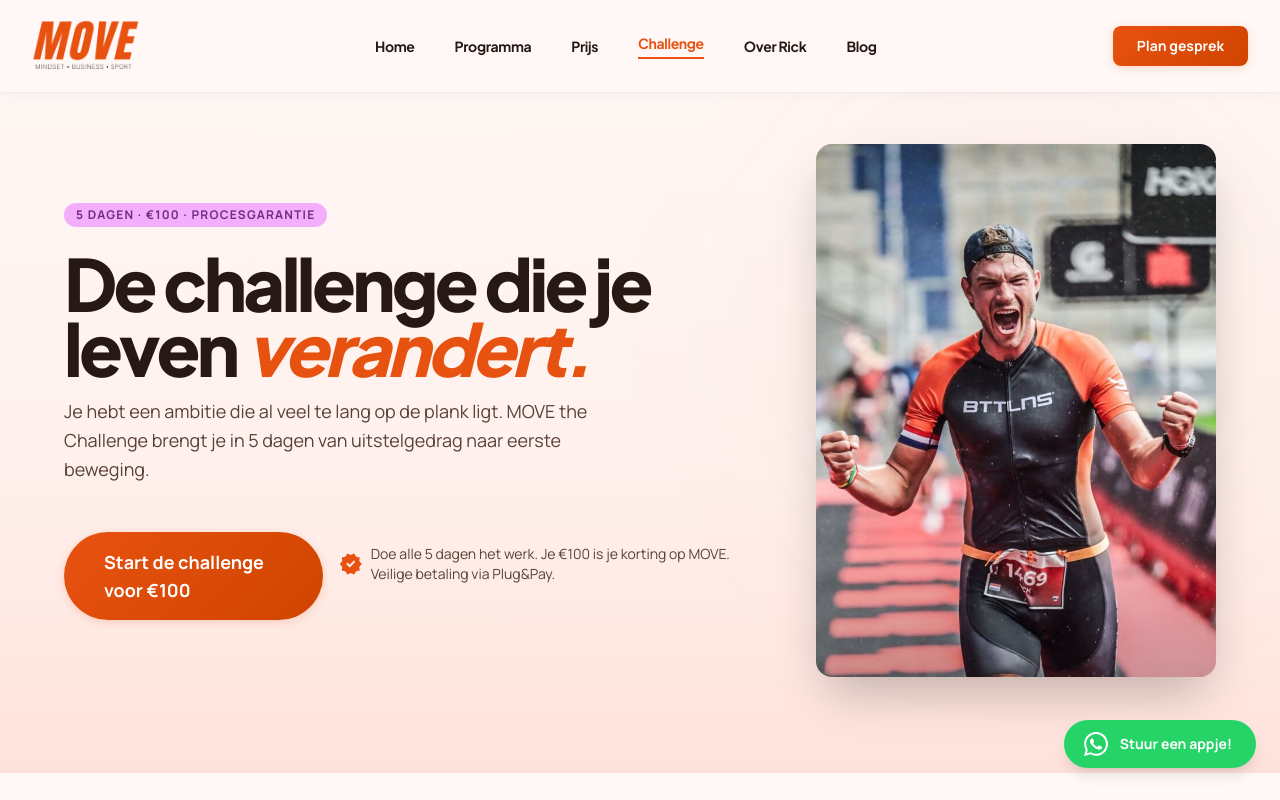
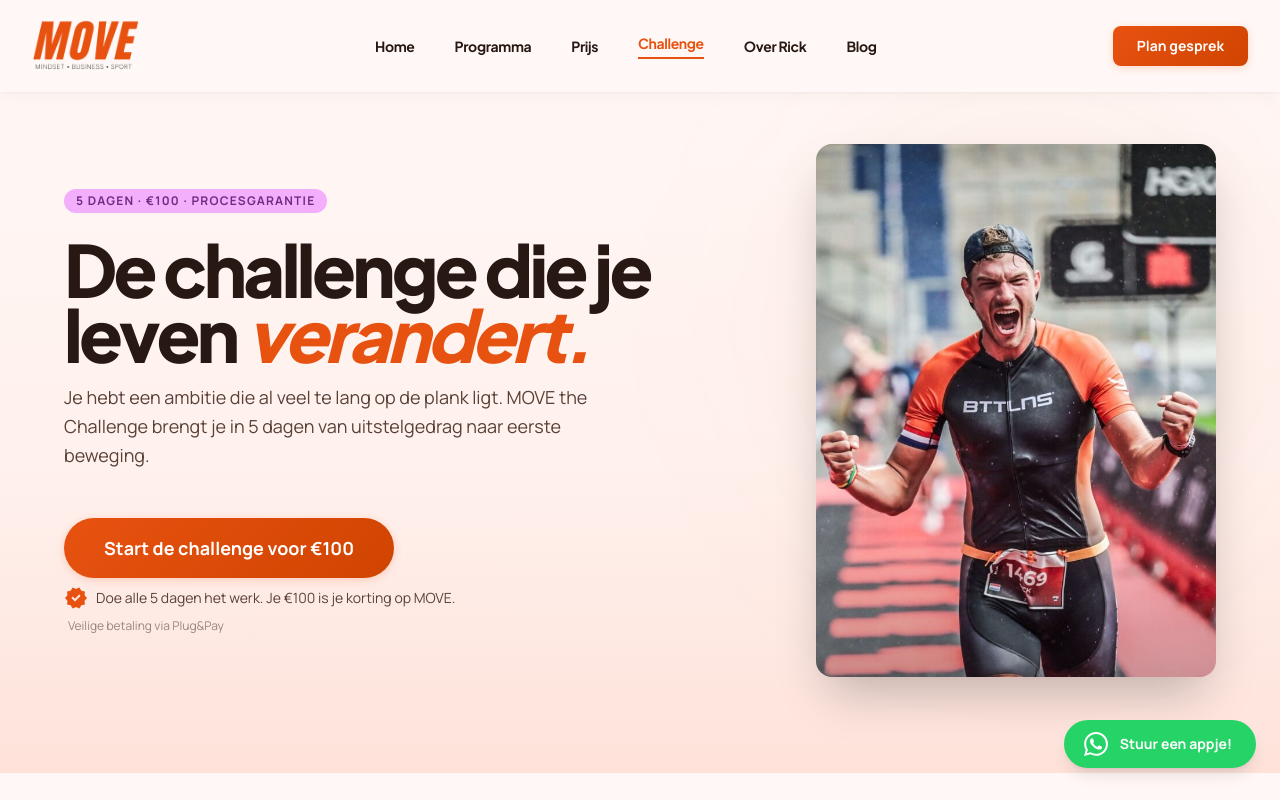
Before and after one commit to iwbtools-a11y/rick-vianen, a Next.js app: page /challenge in a window 1280 px wide. Shown: the top 800 px of the page. Built offline with nearby package versions, Linux system fonts and the light colour scheme.

Commit message:
Move Plug&Pay micro copy below button in column layout
Co-Authored-By: Claude Sonnet 4.6 <noreply@anthropic.com>

```diff
--- a/src/app/challenge/page.tsx
+++ b/src/app/challenge/page.tsx
@@ -31,7 +31,7 @@ export default function ChallengePage() {
               brengt je in 5 dagen van uitstelgedrag naar eerste beweging.
             </p>
 
-            <div className="flex flex-col sm:flex-row gap-4 items-start">
+            <div className="flex flex-col items-start gap-2">
               <Link
                 href="https://rick-vianen.plugandpay.com/checkout/move-challenge"
                 className="btn-primary px-10 py-4 rounded-full text-lg font-bold"
@@ -40,15 +40,16 @@ export default function ChallengePage() {
               >
                 Start de challenge voor &euro;100
               </Link>
-              <div className="flex items-center gap-2 text-sm text-on-surface-variant pt-3">
+              <div className="flex items-center gap-2 text-sm text-on-surface-variant">
                 <span
                   className="material-symbols-outlined text-primary text-lg"
                   style={{ fontVariationSettings: "'FILL' 1" }}
                 >
                   verified
                 </span>
-                Doe alle 5 dagen het werk. Je €100 is je korting op MOVE. Veilige betaling via Plug&amp;Pay.
+                Doe alle 5 dagen het werk. Je €100 is je korting op MOVE.
               </div>
+              <p className="text-xs text-on-surface-variant/60 pl-1">Veilige betaling via Plug&amp;Pay</p>
             </div>
           </div>
 
```
